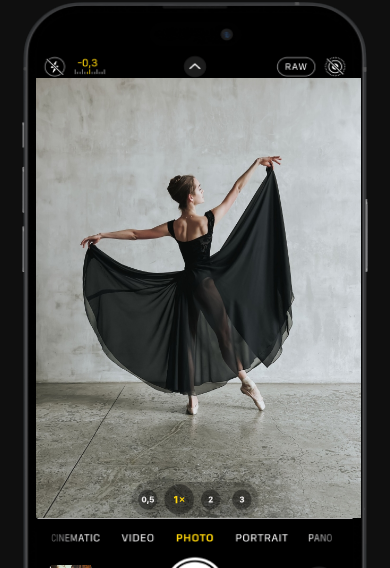
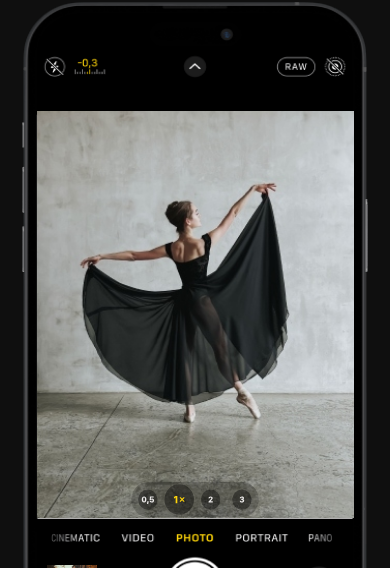
Before and after one commit to favour-chibueze/iphone-website, a Vue app: page / in a window 390 px wide. Shown: the part 519-1087 px from the top of the page. Built offline with nearby package versions, Linux system fonts and the light colour scheme.

Commit message:
WIP: fixing mobile responsivenes on all screen sizes

```diff
--- a/src/assets/styles/home.css
+++ b/src/assets/styles/home.css
@@ -114,8 +114,8 @@
 
 .ips-carousel-mockup-wrapper .ips-slider-photo {
     position: absolute;
-    right: 2%;
-    top: 16.6%;
+    right: 1.9%;
+    top: 15.6%;
 }
 
 
@@ -145,15 +145,6 @@
     border-radius: 1.00758px;
 }
 
-.ips-slider-photo {
-    width: 305px;
-}
-
-.ips-slider-photo img {
-    width: 100%;
-    height: 100%;
-}
-
 .ips-mockup-small {
     width: 40.3px;
     height: 40.3px;
--- a/src/assets/styles/responsive.css
+++ b/src/assets/styles/responsive.css
@@ -3,20 +3,35 @@
     .ips-carousel-mockup-wrapper {
         margin-right: 0px;
     }
-}
 
-
-@media screen and (min-width: 769px) and (max-width: 1023px) {
     .ips-mockup-small {
         right: 271px;
     }
 }
 
-@media screen and (min-width: 1024px){
-    .ips-mockup-small {
-        right: 372px;
+
+
+
+@media screen and (min-width: 300px) and(max-width: 1023px) {
+    .wait-list-form-wrapper .wait-list-form .wait-list-input-wrapper {
+        width: 300px !important;
+    }
+
+    .app-container {
+        margin: 0 auto;
+        width: 95%;
     }
 }
+
+
+
+@media screen and (min-width: 300px) and(max-width: 575px) {
+    .ips-carousel-mockup-wrapper .ips-slider-photo {
+        width: 288px !important;
+    }
+}
+
+
 
 @media screen and (max-width: 768px) {
     .navbar {
@@ -60,13 +75,19 @@
     }
 
     .ips-carousel-mockup-wrapper .ips-slider-photo {
-        width: 94%;
-        top: 11.2%;
+        width: 91.5%;
+        top: 16.2%;
+        left: 15px;
+    }
+
+    .ips-carousel-mockup-wrapper .ips-slider-photo>.ips-img {
+        height: 407px;
     }
 
     .ips-mockup-small {
-        left: 11%;
         bottom: 10%;
+        width: 49.3px;
+        left: 37.5px;
     }
 
     .ips-camera-pointers {
@@ -83,7 +104,7 @@
         margin-top: 15px !important;
     }
 
-    .ips-carousel-mockup-wrapper  {
+    .ips-carousel-mockup-wrapper {
         margin-top: 38.29px;
     }
 }
--- a/src/components/CaraouselSliders.vue
+++ b/src/components/CaraouselSliders.vue
@@ -13,7 +13,7 @@
       <img
         :src="getPic(slider.largeImg)"
         :alt="slide"
-        :class="[`slide-${index}`]"
+        :class="[`slide-${index} ips-img`]"
       />
     </div>
   </div>
--- a/src/views/HomePage.vue
+++ b/src/views/HomePage.vue
@@ -36,7 +36,6 @@
       <div
         class="ips-carousel-wrapper position-relative col-md-6 col-md-6 col-sm-12 col-xs-12 col-lg-6"
       >
-
         <caraousel-sliders :slides="carouselSlider" @get-pic="getPic" />
 
         <div class="ips-mockup-small">
@@ -79,7 +78,7 @@ export default {
 
       sliders: [
         {
-          largeImg: "carousel-photo-03@2x.jpg",
+          largeImg: "slide-1-resized.jpeg",
           active: true,
         },
         {
@@ -87,7 +86,7 @@ export default {
           active: false,
         },
         {
-          largeImg: "carousel-photo-01@2x.jpg",
+          largeImg: "slide-2.jpeg", //l
           active: false,
         },
         {
```
Also changed, not shown: src/assets/images/slide-1-resized.jpeg (added), src/assets/images/slide-2.jpeg (added).
